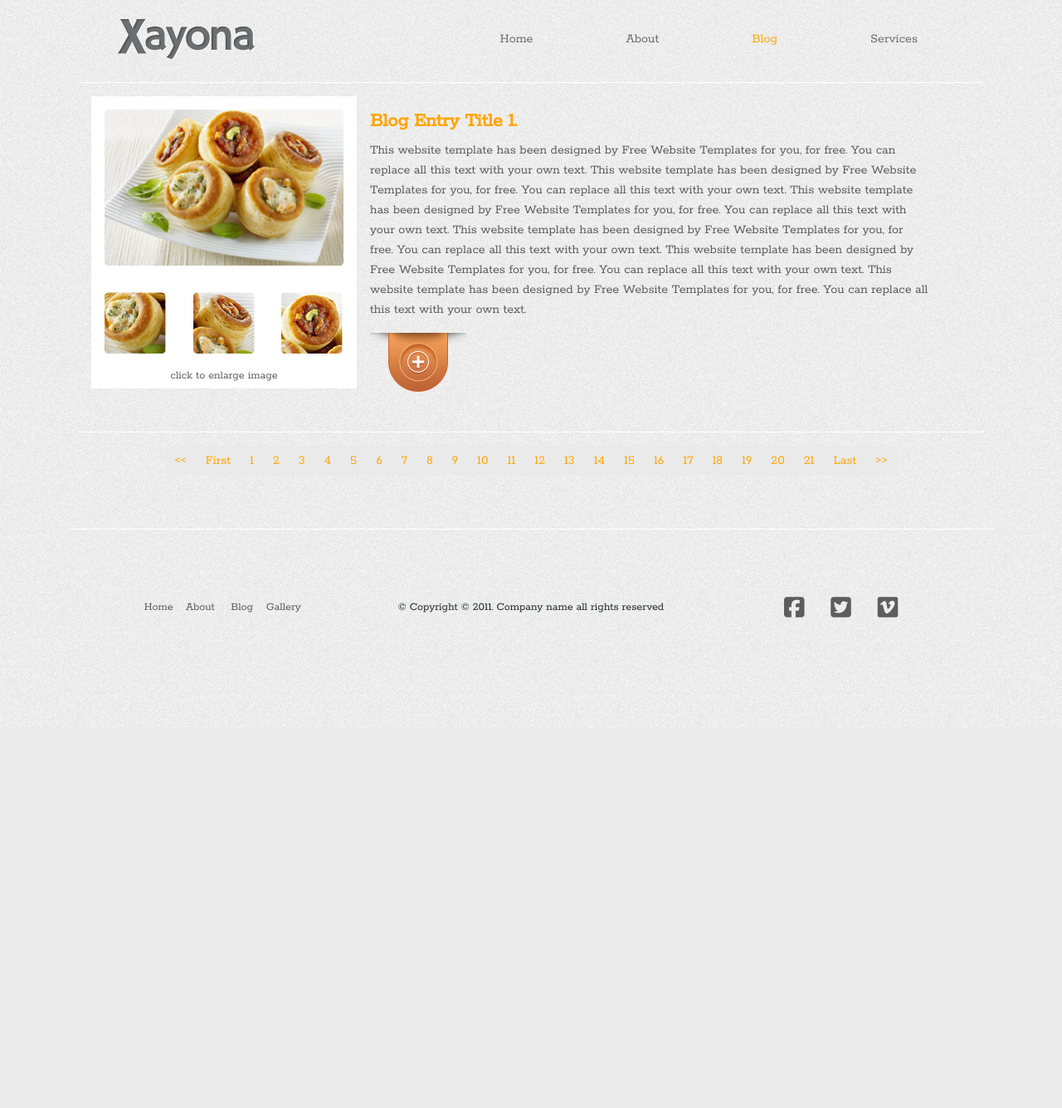
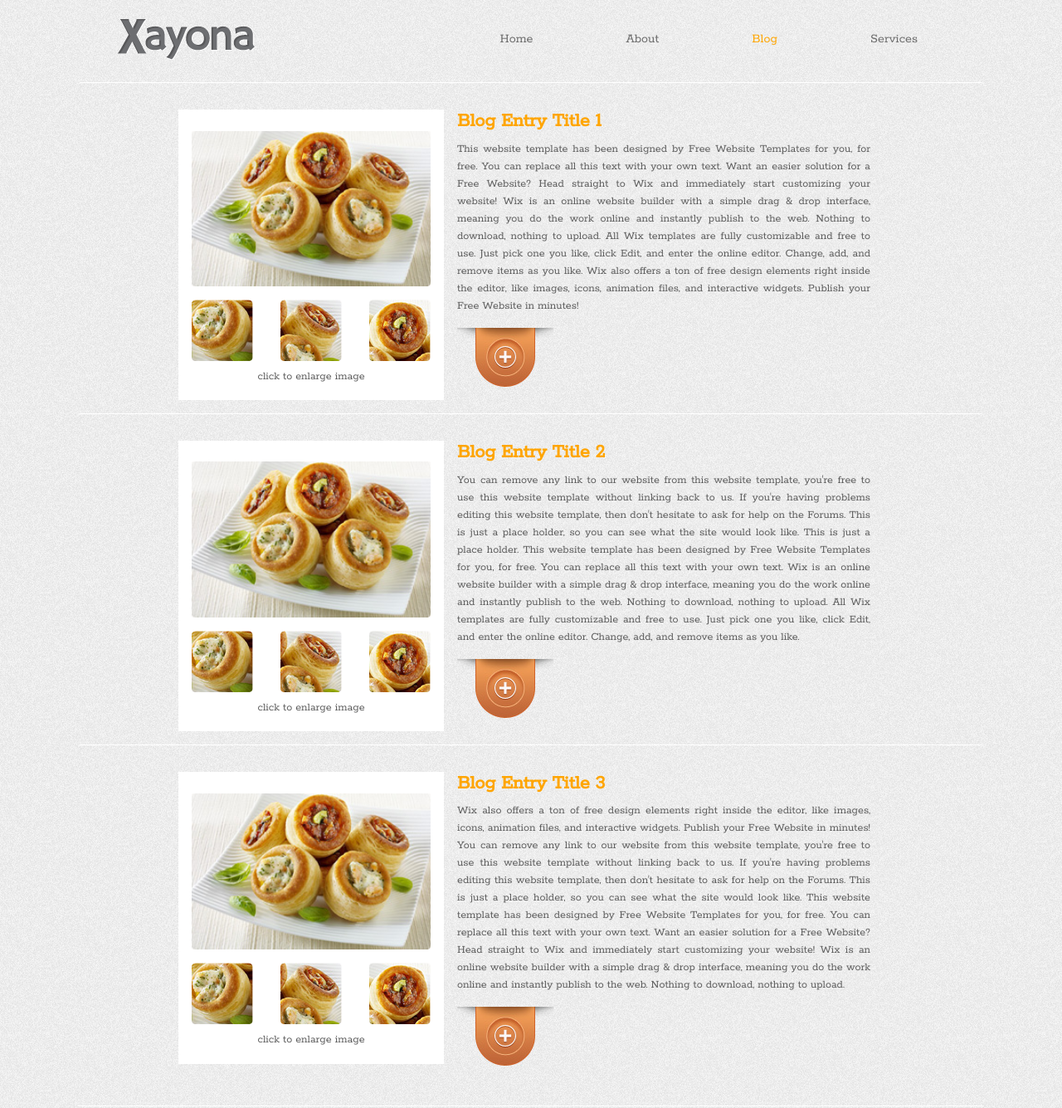
Before and after one commit to ToniGar20/bootstrap5-layout-practice, a website: page src/blog.html in a window 1280 px wide. Shown: the part 5-1340 px from the top of the page at 83% size. Before the commit the page ends 882 px from the top, so only its background shows below. Drawn offline with nearby package versions, Linux system fonts and the light colour scheme.

Commit message:
finished first version of the web with bootstrap

```diff
--- a/src/blog.html
+++ b/src/blog.html
@@ -37,35 +37,107 @@
 
 			<div class="container-fluid">
 				<ul class="col list-unstyled">
+
 					<li class="row justify-content-center">
 						<div class="card bg-secondary border-0 border-top border-white p-3" style="background-image: url('images/bg-body.jpg')">
-							<div class="row g-0">
-								<div class="col-4 d-flex justify-content-start flex-column bg-quaternary" style="max-width: 20rem; max-height: 22rem;">
+							<div class="row g-0 justify-content-center">
+								<div class="col-lg-6 d-flex flex-column justify-content-center bg-quaternary mt-3" style="max-width: 20rem; max-height: 22rem;">
 									<div class="row">
 										<img class="rounded p-3" src="images/pastries.jpg" alt=""/>
 									</div>
-									<div class="container">
-										<ul class="row list-unstyled d-flex justify-content-center">
-											<li class="col-4 align-content-center p-3"><img class="rounded" src="images/pastry1.jpg" alt=""/></li>
-											<li class="col-4 align-content-center p-3"><img class="rounded" src="images/pastry2.jpg" alt=""/></li>
-											<li class="col-4 align-content-center p-3"><img class="rounded" src="images/pastry3.jpg" alt=""/></li>
-										</ul>
+									<div class="row mx-3 justify-content-between align-items-center d-flex">
+										<div class="col-4 d-flex justify-content-start"><img class="rounded" src="images/pastry1.jpg" alt=""/></div>
+										<div class="col-4 d-flex justify-content-center"><img class="rounded" src="images/pastry2.jpg" alt=""/></div>
+										<div class="col-4 d-flex justify-content-end"><img class="rounded" src="images/pastry3.jpg" alt=""/></div>
 									</div>
-									<div class="d-flex justify-content-center align-items-center">
+									<div class="d-flex justify-content-center align-items-center p-2">
 										<a class="text-tertiary text-decoration-none small" href="#">click to enlarge image</a>
 									</div>
 								</div>
-								<div class="col-md-8">
+								<div class="col-lg-6 justify-content-center">
 									<div class="card-body">
-										<h3 class="card-title text-primary fw-bolder h4">Blog Entry Title 1.</h3>
-										<p class="card-text text-tertiary">This website template has been designed by Free Website Templates for you, for free. You can replace all
-										this text with your own text. This website template has been designed by Free Website Templates for you, for
-										free. You can replace all this text with your own text. This website template has been designed by Free Website
-										Templates for you, for free. You can replace all this text with your own text. This website template has been
-										designed by Free Website Templates for you, for free. You can replace all this text with your own text. This
-										website template has been designed by Free Website Templates for you, for free. You can replace all this
-										text with your own text. This website template has been designed by Free Website Templates for you, for free.
-										You can replace all this text with your own text.</p>
+										<h3 class="card-title text-primary fw-bolder h4 center-element-xl">Blog Entry Title 1</h3>
+										<p class="card-text text-tertiary small text-justify">
+											This website template has been designed by Free Website Templates for you, for free. You can replace all this text with your own text. Want an easier
+											solution for a Free Website? Head straight to Wix and immediately start customizing your website! Wix is an online website builder with a simple drag
+											& drop interface, meaning you do the work online and instantly publish to the web. Nothing to download, nothing to upload. All Wix templates are
+											fully customizable and free to use. Just pick one you like, click Edit, and enter the online editor. Change, add, and remove items as you like. Wix
+											also offers a ton of free design elements right inside the editor, like images, icons, animation files, and interactive widgets. Publish your Free
+											Website in minutes!
+										</p>
+										<a href="#" class="d-block mh-100" style="background: url('images/button-more.jpg') no-repeat; height: 71px; text-indent: -99999px;">Read More</a>
+									</div>
+								</div>
+							</div>
+						</div>
+					</li>
+
+					<li class="row justify-content-center">
+						<div class="card bg-secondary border-0 border-top border-white p-3" style="background-image: url('images/bg-body.jpg')">
+							<div class="row g-0 justify-content-center">
+								<div class="col-lg-6 d-flex flex-column justify-content-center bg-quaternary mt-3" style="max-width: 20rem; max-height: 22rem;">
+									<div class="row">
+										<img class="rounded p-3" src="images/pastries.jpg" alt=""/>
+									</div>
+									<div class="row mx-3 justify-content-between align-items-center d-flex">
+										<div class="col-4 d-flex justify-content-start"><img class="rounded" src="images/pastry1.jpg" alt=""/></div>
+										<div class="col-4 d-flex justify-content-center"><img class="rounded" src="images/pastry2.jpg" alt=""/></div>
+										<div class="col-4 d-flex justify-content-end"><img class="rounded" src="images/pastry3.jpg" alt=""/></div>
+									</div>
+									<div class="d-flex justify-content-center align-items-center p-2">
+										<a class="text-tertiary text-decoration-none small" href="#">click to enlarge image</a>
+									</div>
+								</div>
+								<div class="col-lg-6 justify-content-center">
+									<div class="card-body">
+										<h3 class="card-title text-primary fw-bolder h4 center-element-xl">Blog Entry Title 2</h3>
+										<p class="card-text text-tertiary small text-justify">
+											You can remove any link to our website from this website template, you're free to use this website template
+											without linking back to us. If you're having problems editing this website template, then don't hesitate to
+											ask for help on the Forums. This is just a place holder, so you can see what the site would look like. This
+											is just a place holder. This website template has been designed by Free Website Templates for you, for free.
+											You can replace all this text with your own text. Wix is an online website builder with a simple drag & drop
+											interface, meaning you do the work online and instantly publish to the web. Nothing to download, nothing to
+											upload. All Wix templates are fully customizable and free to use. Just pick one you like, click Edit, and
+											enter the online editor. Change, add, and remove items as you like.
+										</p>
+										<a href="#" class="d-block mh-100" style="background: url('images/button-more.jpg') no-repeat; height: 71px; text-indent: -99999px;">Read More</a>
+									</div>
+								</div>
+							</div>
+						</div>
+					</li>
+
+					<li class="row justify-content-center">
+						<div class="col-lg-12 card bg-secondary border-0 border-top border-white p-3" style="background-image: url('images/bg-body.jpg')">
+							<div class="row g-0 justify-content-center">
+								<div class="col-lg-6 d-flex flex-column justify-content-center bg-quaternary mt-3" style="max-width: 20rem; max-height: 22rem;">
+									<div class="row">
+										<img class="rounded p-3" src="images/pastries.jpg" alt=""/>
+									</div>
+									<div class="row mx-3 justify-content-between align-items-center d-flex">
+										<div class="col-4 d-flex justify-content-start"><img class="rounded" src="images/pastry1.jpg" alt=""/></div>
+										<div class="col-4 d-flex justify-content-center"><img class="rounded" src="images/pastry2.jpg" alt=""/></div>
+										<div class="col-4 d-flex justify-content-end"><img class="rounded" src="images/pastry3.jpg" alt=""/></div>
+									</div>
+									<div class="d-flex justify-content-center align-items-center p-2">
+										<a class="text-tertiary text-decoration-none small" href="#">click to enlarge image</a>
+									</div>
+								</div>
+								<div class="col-lg-6 justify-content-center">
+									<div class="card-body">
+										<h3 class="card-title text-primary fw-bolder h4 center-element-xl">Blog Entry Title 3</h3>
+										<p class="card-text text-justify text-tertiary small">
+											Wix also offers a ton of free design elements right inside the editor, like images, icons, animation files, and
+											interactive widgets. Publish your Free Website in minutes! You can remove any link to our website from this
+											website template, you're free to use this website template without linking back to us. If you're having problems
+											editing this website template, then don't hesitate to ask for help on the Forums. This is just a place holder,
+											so you can see what the site would look like. This website template has been designed by Free Website Templates
+											for you, for free. You can replace all this text with your own text. Want an easier solution for a Free Website?
+											Head straight to Wix and immediately start customizing your website! Wix is an online website builder with a
+											simple drag & drop interface, meaning you do the work online and instantly publish to the web. Nothing to
+											download, nothing to upload.
+										</p>
 										<a href="#" class="d-block mh-100" style="background: url('images/button-more.jpg') no-repeat; height: 71px; text-indent: -99999px;">Read More</a>
 									</div>
 								</div>
@@ -97,12 +169,12 @@
 					<li class="page-item hide-element-md"><a class="page-link" href="#">13</a></li>
 					<li class="page-item hide-element-md"><a class="page-link" href="#">14</a></li>
 					<li class="page-item hide-element-md"><a class="page-link" href="#">15</a></li>
-					<li class="page-item hide-element-lg "><a class="page-link" href="#">16</a></li>
-					<li class="page-item hide-element-lg "><a class="page-link" href="#">17</a></li>
-					<li class="page-item hide-element-lg "><a class="page-link" href="#">18</a></li>
-					<li class="page-item hide-element-lg "><a class="page-link" href="#">19</a></li>
-					<li class="page-item hide-element-lg "><a class="page-link" href="#">20</a></li>
-					<li class="page-item hide-element-lg "><a class="page-link" href="#">21</a></li>
+					<li class="page-item hide-element-lg"><a class="page-link" href="#">16</a></li>
+					<li class="page-item hide-element-lg"><a class="page-link" href="#">17</a></li>
+					<li class="page-item hide-element-lg"><a class="page-link" href="#">18</a></li>
+					<li class="page-item hide-element-lg"><a class="page-link" href="#">19</a></li>
+					<li class="page-item hide-element-lg"><a class="page-link" href="#">20</a></li>
+					<li class="page-item hide-element-lg"><a class="page-link" href="#">21</a></li>
 					<li class="page-item"><a class="page-link" href="#">Last</a></li>
 					<li class="page-item"><a class="page-link" href="#">>></a></li>
 				</ul>
--- a/src/scss/custom.scss
+++ b/src/scss/custom.scss
@@ -38,11 +38,18 @@ body { font-family: 'Rokkitt', serif; }
 
 /** CUSTOM CLASSES **/
 
-/* Hiding elements */
-
+/* Hiding elements at different breakpoints */
 @include media-breakpoint-down(sm) { .hide-element-sm { display:none; } }
 @include media-breakpoint-down(md) { .hide-element-md { display:none; } }
 @include media-breakpoint-down(lg) { .hide-element-lg { display:none; } }
+
+/* Center elements */
+@include media-breakpoint-down(xl) { .center-element-xl { text-align: center; } }
+
+
+/* Justify text */
+
+.text-justify { text-align: justify; }
 
 // Custom.scss
 // Option B: Include parts of Bootstrap
```
Also changed, not shown: src/index.html (+6 -6 lines), src/css/styles.css, 1 other file.
